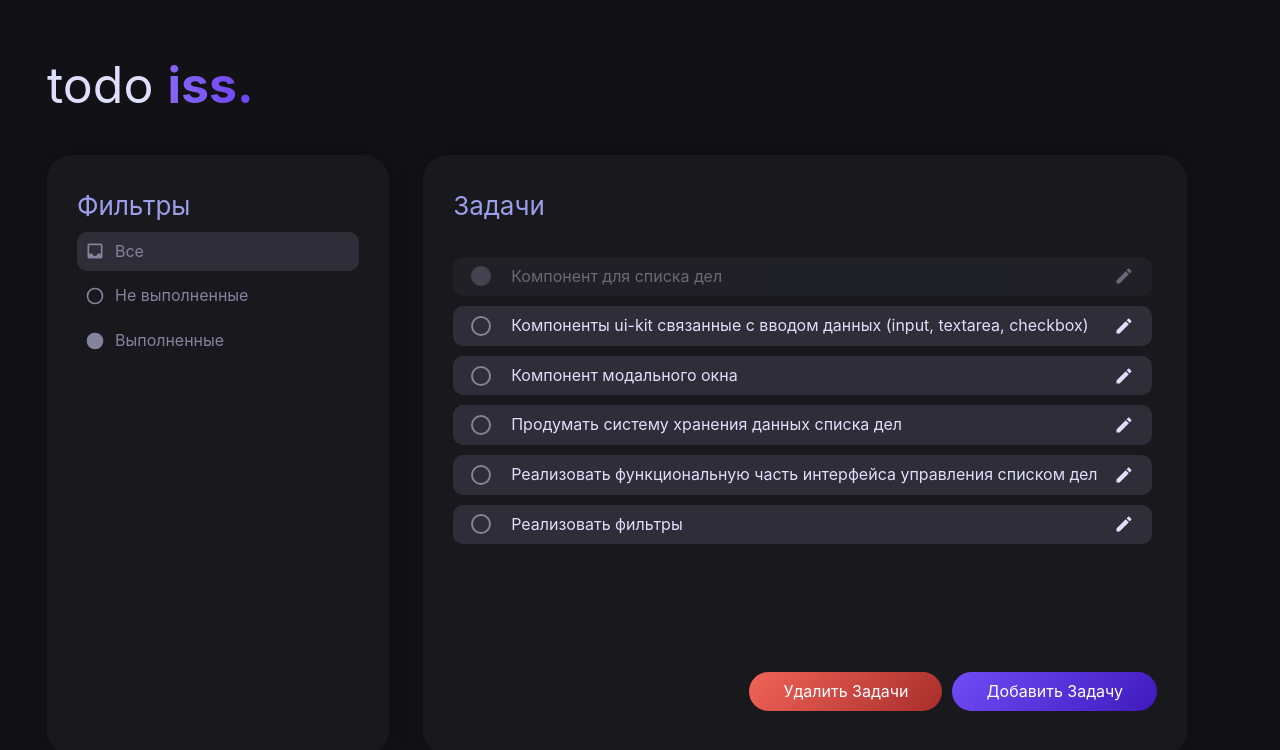
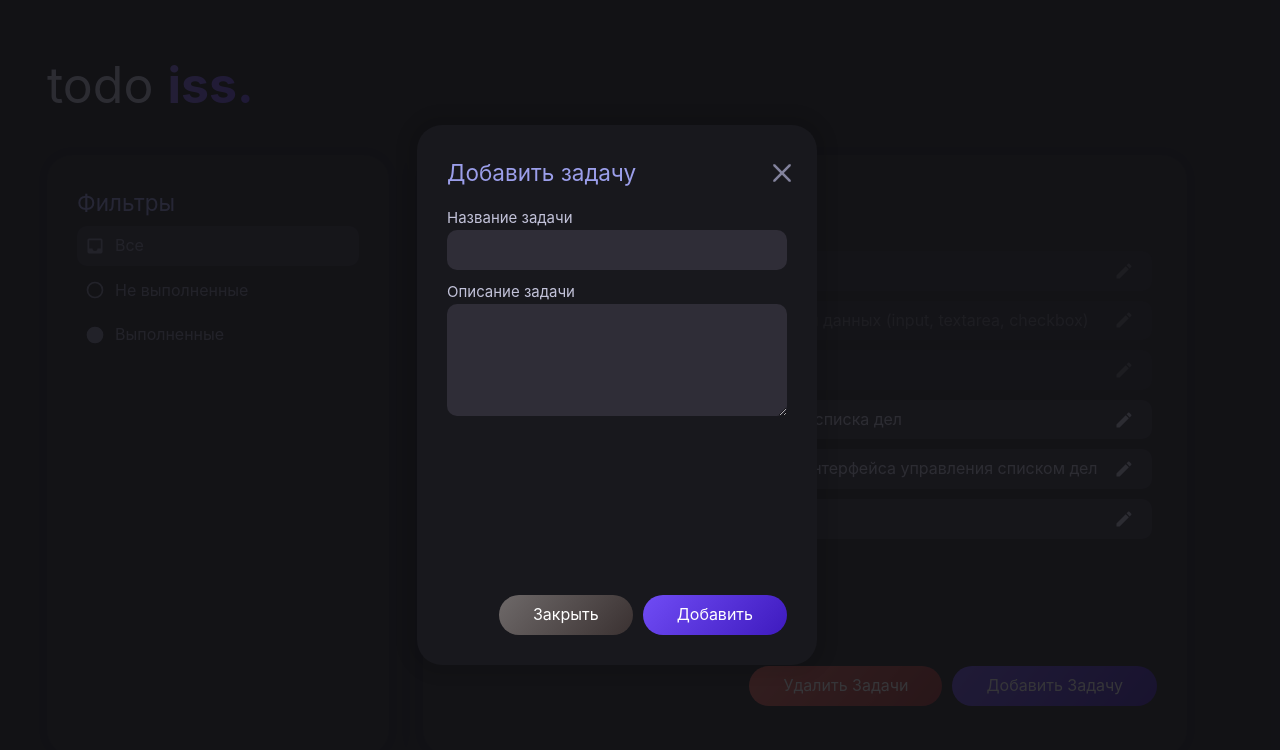
Before and after one commit to michaelWebDeveloper/TodoIss, a Vue app: page / in a window 1280 px wide. Shown: the top 750 px of the page. Built offline with nearby package versions, Linux system fonts and the light colour scheme.

Commit message:
inputs and modal
* added input and textarea component
* added modal component

```diff
--- a/index.html
+++ b/index.html
@@ -5,6 +5,11 @@
     <link rel="icon" href="/favicon.ico">
     <meta name="viewport" content="width=device-width, initial-scale=1.0">
     <title>Vite App</title>
+    <style>
+        body{
+            background: #121216
+        }
+    </style>
   </head>
   <body>
     <div id="app"></div>
--- a/src/App.vue
+++ b/src/App.vue
@@ -1,10 +1,12 @@
 <script setup lang="ts">
 import {ref} from "vue";
-import todos from "@/todos";
 import TodoList from '@/components/TodoList.vue';
 import TodoFilters from '@/components/TodoFilters.vue';
 import TodoControls from '@/components/TodoControls.vue';
 
+/* temporary */
+import AddTodoModal from '@/components/ui-kit/AddTodoModal.vue';
+import todos from "@/todos";
 const todoItems = ref(todos)
 </script>
 
@@ -33,16 +35,11 @@ const todoItems = ref(todos)
       </main>
     </div>
   </div>
+  <AddTodoModal />
 </template>
 
 <style scoped>
-.card{
-  background: var(--background-soft);
-  box-shadow: 0 0 12px 12px #00000014;
-  border-radius: 25px;
-  height: 100%;
-  padding: 30px;
-}
+
 
 .headline{
   font-size: 50px;
@@ -65,16 +62,12 @@ const todoItems = ref(todos)
 
 .todo-filters{
   width: 30%;
+  height: 100%;
 
 }
 .todo-todo_list{
   margin-left: 3%;
-  width: 67%
-}
-
-.todo-title{
-  color: #9b9eea;
-  font-size: 26px;
-  text-transform: capitalize;
+  width: 67%;
+  height: 100%;
 }
 </style>
--- a/src/assets/base.css
+++ b/src/assets/base.css
@@ -1,12 +1,13 @@
 :root {
   --background: #121216;
+  --background-overlay: rgba(18, 18, 22, 0.85);
   --background-soft: #18181d;
   --background-interactable: rgb(47, 45, 55);
   --background-interactable-hover: rgba(47, 45, 55, 0.7);
 
   --heading-color: #9b9eea;
   --icon-color: #83839d;
-  --text-color: #dfdffd;
+  --text-color: #c2c2d9;
   --accent-color: #825ef6;
   --accent-gradient: linear-gradient(90deg, rgb(135, 103, 244) 0%, rgb(108, 67, 245) 100%);
   --accent-gradient-button: linear-gradient(130deg, rgb(112, 76, 245) 0%, rgb(62, 26, 190) 100%);
@@ -27,9 +28,6 @@ body {
   min-height: 100vh;
   background: var(--background);
   color: var(--text-color);
-  transition:
-    color 0.5s,
-    background-color 0.5s;
   line-height: 1.6;
   font-family:
     Inter,
--- a/src/assets/main.css
+++ b/src/assets/main.css
@@ -12,6 +12,21 @@
   padding-left: 15px;
   margin-right: auto;
   margin-left: auto;
+}
+
+.card{
+  background: var(--background-soft);
+  box-shadow: 0 0 12px 12px #00000014;
+  border-radius: 25px;
+  padding: 30px;
+}
+
+.todo-title{
+  color: #9b9eea;
+}
+
+.ml_10{
+  margin-left: 10px;
 }
 @media (min-width: 768px) {
   .container {
--- a/src/components/TodoControls.vue
+++ b/src/components/TodoControls.vue
@@ -27,26 +27,26 @@ defineEmits([
     <template v-if="!isDeleteMod">
       <IssButton
           @click="$emit('setDeleteMod')"
-          class="btn"
+          class="ml_10"
           variant="danger"
           text="Удалить задачи"
       />
       <IssButton
           @click="$emit('addTodo')"
-          class="btn"
+          class="ml_10"
           text="Добавить задачу"
       />
     </template>
     <template v-else>
       <IssButton
           @click="$emit('cancelDeleteMod')"
-          class="btn"
+          class="ml_10"
           variant="gray"
           text="Отмена"
       />
       <IssButton
           @click="$emit('deleteSelected')"
-          class="btn"
+          class="ml_10"
           variant="danger"
           v-if="!hasSelected"
           text="Удалить выбранные"
@@ -61,7 +61,4 @@ defineEmits([
   justify-content: flex-end;
   margin-top: 20px;
 }
-.btn{
-  margin-left: 10px;
-}
 </style>
--- /dev/null
+++ b/src/components/icons/IconClose.vue
@@ -0,0 +1,16 @@
+<template>
+  <svg xmlns="http://www.w3.org/2000/svg" :width="size" :height="size" fill="currentColor" viewBox="0 0 24 24">
+    <path d="M13.46,12L19,17.54V19H17.54L12,13.46L6.46,19H5V17.54L10.54,12L5,6.46V5H6.46L12,10.54L17.54,5H19V6.46L13.46,12Z" />
+  </svg>
+</template>
+
+<script setup>
+import { defineProps } from "vue";
+
+defineProps({
+  size: {
+    type: Number,
+    default: 20,
+  }
+})
+</script>
--- /dev/null
+++ b/src/components/ui-kit/AddTodoModal.vue
@@ -0,0 +1,72 @@
+<script setup>
+import { defineEmits } from "vue";
+
+import IconClose from '@/components/icons/IconClose.vue';
+import IssButton from '@/components/ui-kit/IssButton.vue'
+import IssInput from '@/components/ui-kit/IssInput.vue'
+import IssTextarea from '@/components/ui-kit/IssTextarea.vue'
+
+defineEmits(['closeModal'])
+</script>
+
+<template>
+  <div class="add-modal_overlay"></div>
+  <div class="add-modal_container container">
+    <div class="add-modal_wrapper card">
+      <div class="add-modal_close">
+        <IconClose @click="$emit('closeModal')" size="30" />
+      </div>
+      <h2 class="todo-title">Добавить задачу</h2>
+
+      <form class="todo-form" @submit.prevent>
+        <IssInput id="todo-name" label="Название задачи" />
+        <IssTextarea id="todo-description" label="Описание задачи" />
+
+        <div class="todo-form_actions">
+          <IssButton @click="$emit('closeModal')" class="ml_10" variant="gray" text="Закрыть" />
+          <IssButton @click="$emit('addTodo')" class="ml_10" text="Добавить" />
+        </div>
+      </form>
+    </div>
+  </div>
+</template>
+
+<style>
+  .add-modal_overlay{
+    position: absolute;
+    left: 0;
+    right: 0;
+    top: 0;
+    bottom: 0;
+    background: var(--background-overlay)
+  }
+  .add-modal_container{
+    position: absolute;
+    display: flex;
+    justify-content: center;
+    align-items: center;
+    height: 700px;
+  }
+  .add-modal_wrapper{
+    position: relative;
+    width: 400px;
+    height: 540px;
+  }
+  .add-modal_close{
+    position: absolute;
+    top: 33px;
+    right: 20px;
+    color: var(--icon-color);
+    cursor: pointer;
+  }
+  .todo-form{
+    margin-top: 15px;
+  }
+  .todo-form_actions{
+    position: absolute;
+    bottom: 30px;
+    width: calc(100% - 60px);
+    display: flex;
+    justify-content: flex-end;
+  }
+</style>
--- a/src/components/ui-kit/IssButton.vue
+++ b/src/components/ui-kit/IssButton.vue
@@ -51,6 +51,6 @@ defineEmits(['click'])
   background-image: var(--gray-gradient-button);
 }
 .gray:hover {
-  box-shadow: 0 0 3px 3px rgba(29, 27, 30, 0.25);
+  box-shadow: 0 0 3px 3px rgba(60, 58, 61, 0.25);
 }
 </style>
--- /dev/null
+++ b/src/components/ui-kit/IssInput.vue
@@ -0,0 +1,57 @@
+<script setup>
+import { defineProps } from 'vue';
+
+defineProps({
+  id: {
+    type: Number,
+    required: true
+  },
+  label: {
+    type: String,
+    default: ''
+  },
+  modalValue: {
+    type: String,
+    required: true
+  },
+  errorMessage: {
+    type: String,
+    default: ''
+  }
+})
+
+defineEmits(['update:modalValue'])
+</script>
+
+<template>
+  <div class="iss-input">
+    <label class="iss-input_label" :for="id">{{label}}</label>
+    <input
+        class="iss-input_input"
+        type="text"
+        :id="id"
+        :value="modalValue"
+        @input="$emit('update:modalValue')"
+    >
+    <p v-if="errorMessage.length" class="iss-input_error">{{errorMessage}}</p>
+  </div>
+</template>
+
+<style scoped>
+.iss-input{
+  margin-top: 10px;
+}
+.iss-input_input{
+  width: 100%;
+  background-color: var(--background-interactable);
+  color: var(--text-color);
+  border: none;
+  padding: 12px 15px 10px 15px;
+  border-radius: 10px;
+  font-size: 16px;
+}
+.iss-input_input:focus{
+  outline: none;
+  box-shadow: 0 0 3px 3px rgba(255, 255, 255, 0.02);
+}
+</style>
--- /dev/null
+++ b/src/components/ui-kit/IssTextarea.vue
@@ -0,0 +1,58 @@
+<script setup>
+import { defineProps } from 'vue';
+
+defineProps({
+  id: {
+    type: Number,
+    required: true
+  },
+  label: {
+    type: String,
+    default: ''
+  },
+  modalValue: {
+    type: String,
+    required: true
+  },
+  errorMessage: {
+    type: String,
+    default: ''
+  }
+})
+
+defineEmits(['update:modalValue'])
+</script>
+<template>
+  <div class="iss-textarea">
+    <label class="iss-textarea_label" :for="id">{{label}}</label>
+    <textarea
+        class="iss-textarea_textarea"
+        cols="30"
+        rows="5"
+        :id="id"
+        :value="modalValue"
+        @input="$emit('update:modalValue')"
+    ></textarea>
+    <p v-if="errorMessage.length" class="iss-textarea_error">{{errorMessage}}</p>
+  </div>
+</template>
+
+<style scoped>
+.iss-textarea{
+  margin-top: 10px;
+}
+
+.iss-textarea_textarea{
+  width: 100%;
+  background-color: var(--background-interactable);
+  color: var(--text-color);
+  border: none;
+  padding: 12px 15px 10px 15px;
+  border-radius: 10px;
+  font-size: 16px;
+}
+.iss-textarea_textarea:focus{
+  outline: none;
+  box-shadow: 0 0 3px 3px rgba(255, 255, 255, 0.02);
+}
+</style>
--- a/src/todos.ts
+++ b/src/todos.ts
@@ -9,13 +9,13 @@ export default [
         id: 2,
         name: 'Компоненты ui-kit связанные с вводом данных (input, textarea, checkbox)',
         description: 'Нужно учитывать вылидацию данных (не позволять пустые либо слишком объёмные данные)',
-        isDone: false
+        isDone: true
     },
     {
         id: 3,
         name: 'Компонент модального окна',
         description: '',
-        isDone: false
+        isDone: true
     },
     {
         id: 4,
```
